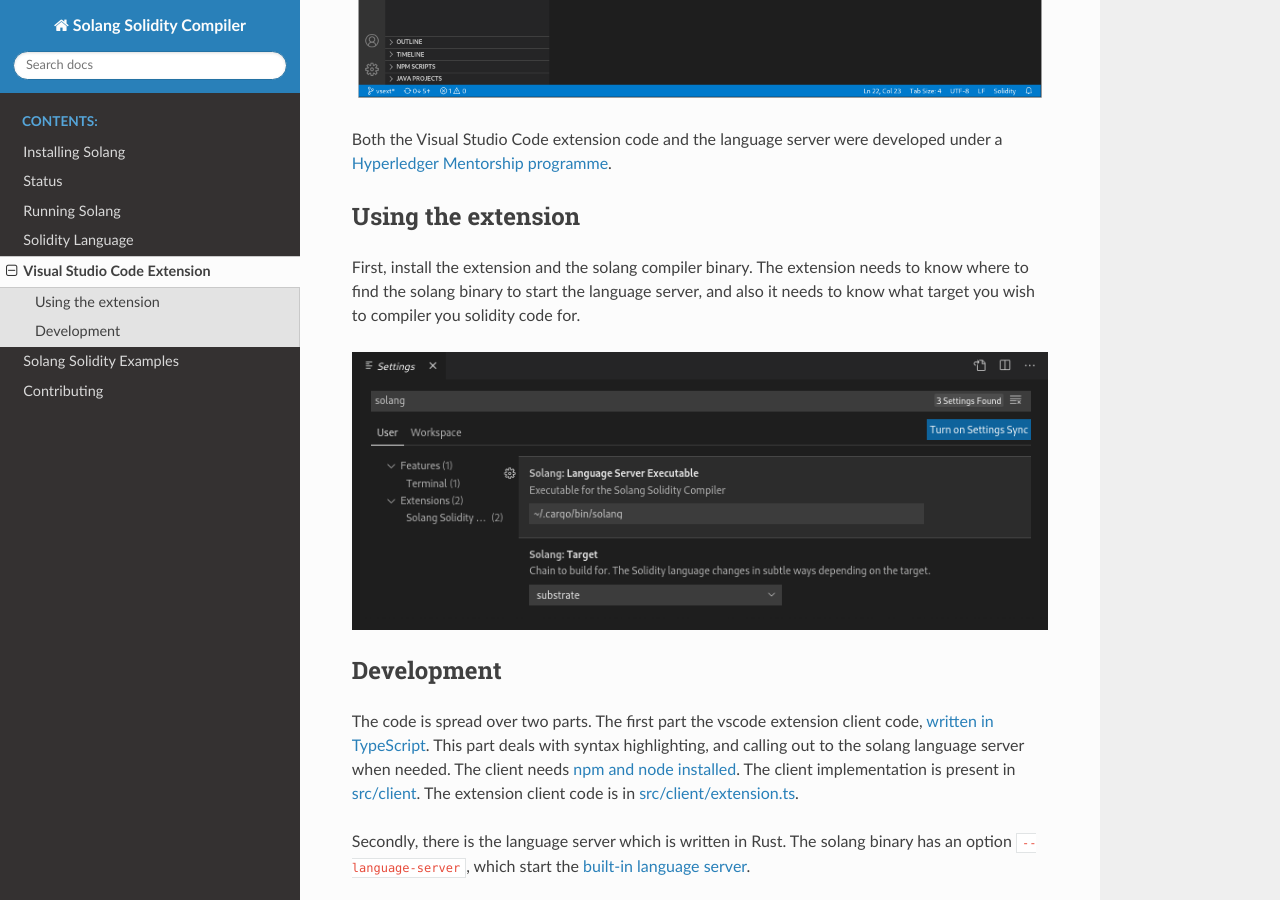
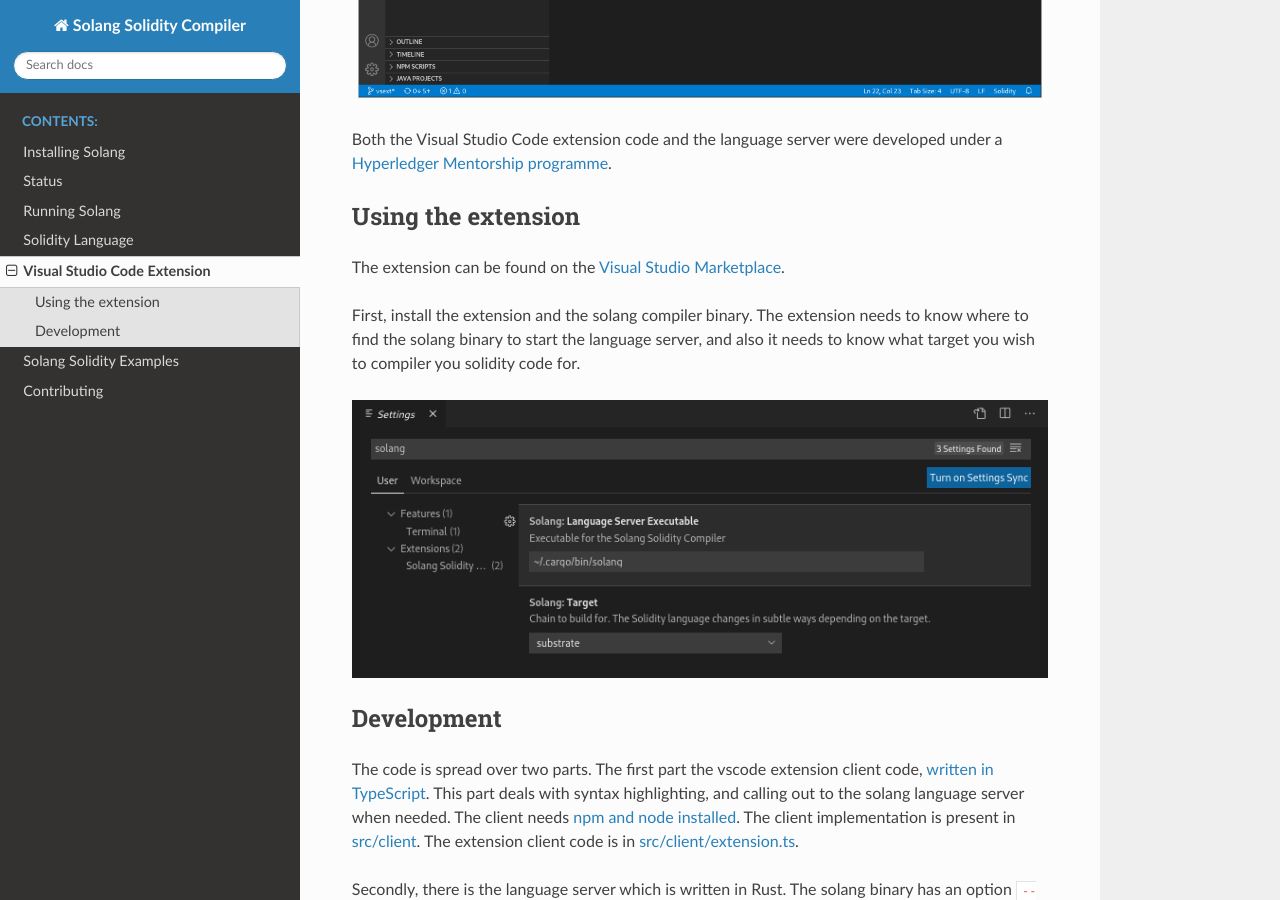
Before and after one commit to hyperledger-solang/solang, a Sphinx documentation site: the page built from docs/extension.rst, in a window 1280 px wide and 900 px high, scrolled down 821 px. Built offline with Sphinx 7.4.7 and the Read the Docs theme 2.0.0, drawn with Linux system fonts in a browser that asks for light colours.

Commit message:
Link to the Solang extension on visual studio marketplace
Signed-off-by: Sean Young <sean@mess.org>

```diff
--- a/docs/extension.rst
+++ b/docs/extension.rst
@@ -21,6 +21,8 @@
 
 Using the extension
 -------------------
+
+The extension can be found on the `Visual Studio Marketplace <https://marketplace.visualstudio.com/items?itemName=solang.solang>`_.
 
 First, install the extension and the solang compiler binary. The extension needs
 to know where to find the solang binary to start the language server, and also
```
Also changed, not shown: vscode/README.md.
